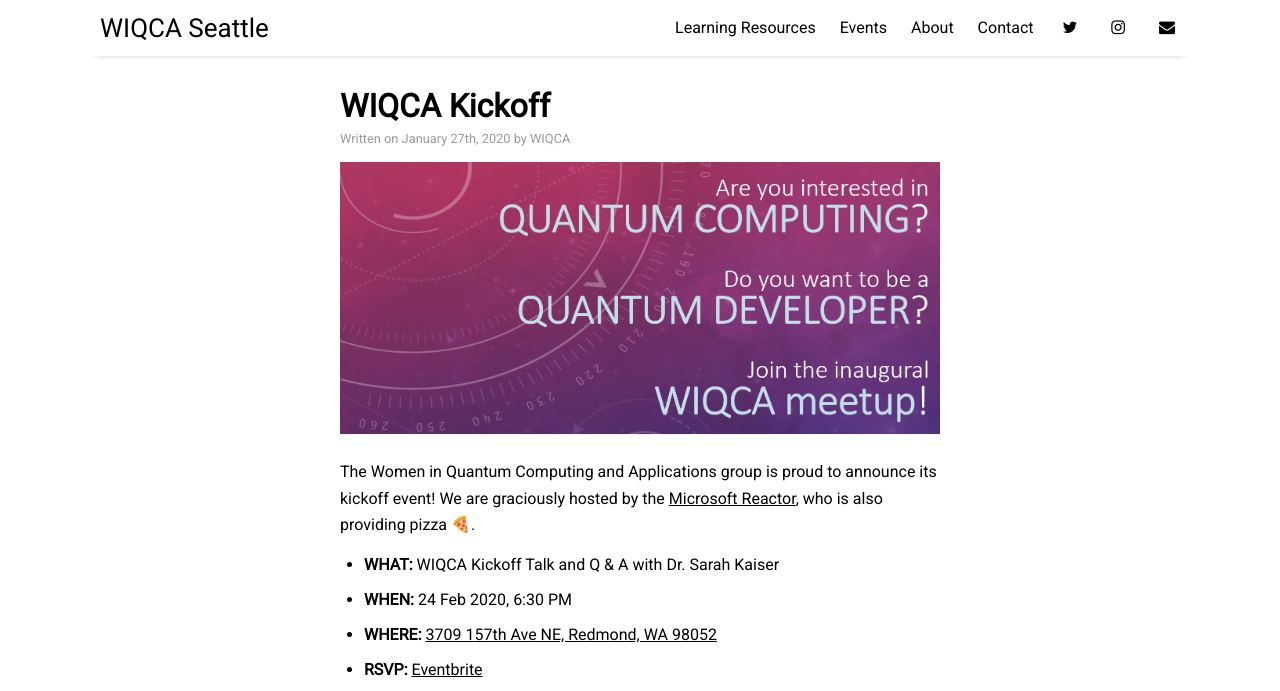
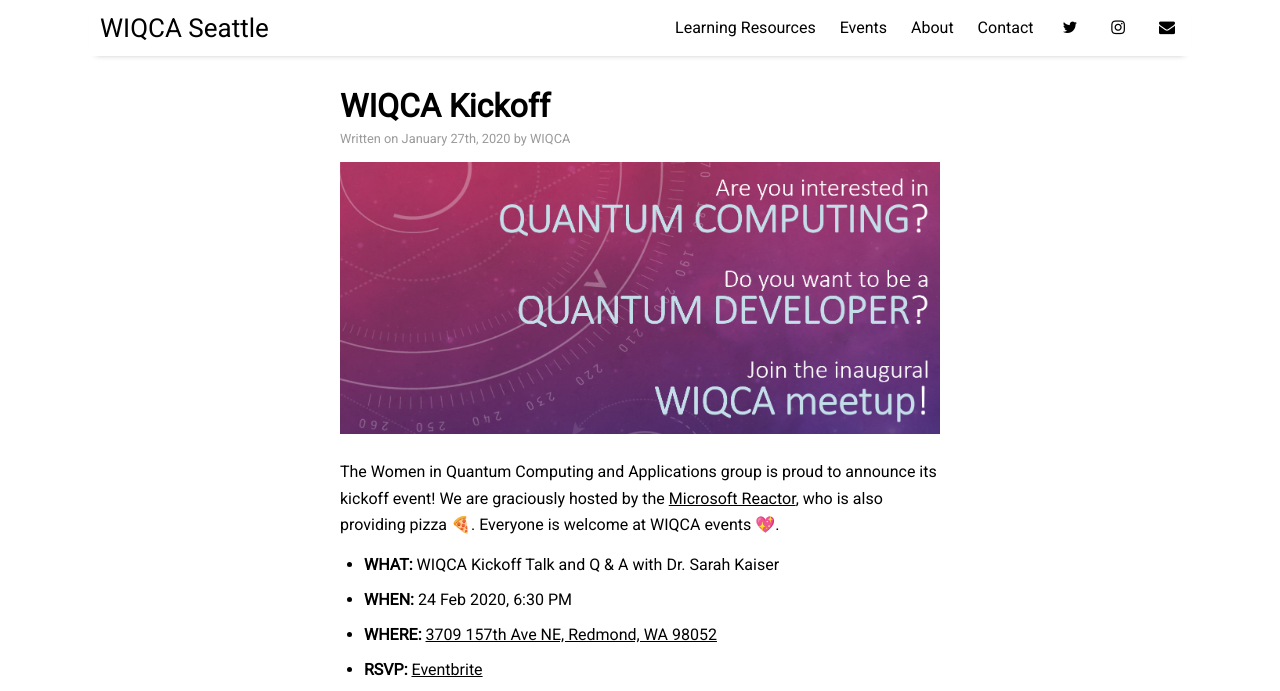
Before and after one commit to wiqca/wiqca, a Jekyll site: the page built from _posts/2020-01-27-kickoff-meeting.md, in a window 1280 px wide and 900 px high, cut to the strip 0-691 px from the top of the window. Built offline with Jekyll 4.4.1, drawn with Linux system fonts in a browser that asks for light colours; nearby versions of some CDN libraries.

Commit message:
adding note on event

```diff
--- a/_posts/2020-01-27-kickoff-meeting.md
+++ b/_posts/2020-01-27-kickoff-meeting.md
@@ -9,6 +9,7 @@ image: 20200127-kickoff.png
 
 The Women in Quantum Computing and Applications group is proud to announce its kickoff event!
 We are graciously hosted by the [Microsoft Reactor](https://developer.microsoft.com/en-us/reactor/Location/Redmond), who is also providing pizza 🍕.
+Everyone is welcome at WIQCA events 💖.
 
 - **WHAT:** WIQCA Kickoff Talk and Q & A with Dr. Sarah Kaiser
 - **WHEN:** 24 Feb 2020, 6:30 PM
```
